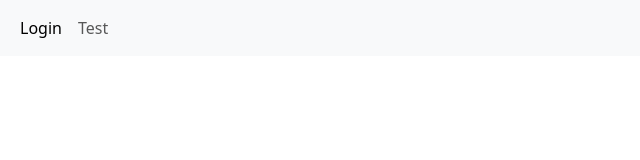
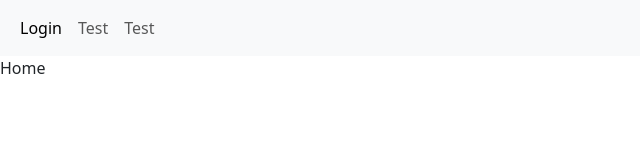
Before and after one commit to Abhibadan/chatON_frontend, a React (Create React App) app: page / in a window 1280 px wide. Shown: the top 160 px of the page, without its empty margins (0-640 px from the left). Built offline with nearby package versions, Linux system fonts and the light colour scheme.

Commit message:
auth change
authentication is implemented using localstorage

```diff
--- a/src/App.js
+++ b/src/App.js
@@ -1,5 +1,5 @@
 import React,{useEffect, useState} from "react";
-import { Routes, Route,useLocation, json } from "react-router-dom";
+import { Routes, Route,useLocation,useNavigate } from "react-router-dom";
 import Login from "./pages/Login";
 import Home from "./pages/Home";
 import Chat from "./pages/Chat";
@@ -7,20 +7,19 @@ import Navbar from "./pages/Navbar";
 import { ToastContainer } from "react-toastify";
 import 'react-bootstrap';
 function App() {
-  const [loginState,setLoginState]=useState(false);
-  const [loginUser,setLoginUser]=useState('');
-
   const location=useLocation();
-  const discard_route=['/','/login','/registration'];
-
+  const navigate=useNavigate();
+  const discard_route=['/login','/registration'];
+  const user=JSON.parse(localStorage.getItem('Auth'))||false;
+  console.log(user);
   return (
     <div className="App">
-      {!discard_route.includes(location.pathname)&&<Navbar/>}
+      {!discard_route.includes(location.pathname)&&<Navbar user={user}/>}
       <ToastContainer />
       <Routes>
         <Route path='/' element={<Home/>}/>
-        <Route path='/login' element={<Login setLoginState={setLoginState} setLoginUser={setLoginUser}/>}/>
-        <Route path='/chat' element={<Chat loginState={loginState} loginUser={loginUser} />}/>
+        <Route path='/login' element={<Login/>}/>
+        <Route path='/chat' element={user._id && localStorage.hasOwnProperty('token')?<Chat/>:<Login/>}/>
       </Routes>
     </div>
   );
--- a/src/pages/Chat.jsx
+++ b/src/pages/Chat.jsx
@@ -3,18 +3,19 @@ import { toast } from "react-toastify";
 import io from "socket.io-client";
 import { useNavigate } from "react-router-dom";
 
-const Chat = ({loginState,loginUser}) => {
+const Chat = () => {
   const navigate =useNavigate();
   const [message, setMessage] = useState("");
   const [oldMessages,setOldMessages]=useState([]);
   const [socket,setSocket]=useState(null);
   const token=localStorage.getItem('token');
+  const user=JSON.parse(localStorage.getItem('Auth'))||false;
   useEffect(() => {
     const socket= io("http://127.0.0.1:5050",{ query: {
-      user_id: loginUser,
+      user_id: user._id,
     },auth: { token }});
     setSocket(socket);
-    if(loginState){
+    if(true){
       socket.on("connect", () => {
         console.log(socket.id);
       });
@@ -38,7 +39,7 @@ const Chat = ({loginState,loginUser}) => {
     }
 
     return () => {
-      socket.emit("offline",loginUser);
+      socket.emit("offline",user._id);
       socket.disconnect();
     };
   }, []);
--- a/src/pages/Home.jsx
+++ b/src/pages/Home.jsx
@@ -4,35 +4,7 @@ import { NavLink } from 'react-router-dom';
 const Home=()=>{
   return (
     <>
-      <nav className="navbar navbar-expand-lg navbar-light bg-light">
-        <div className="container-fluid">
-          <button
-            className="navbar-toggler"
-            type="button"
-            data-bs-toggle="collapse"
-            data-bs-target="#navbarNav"
-            aria-controls="navbarNav"
-            aria-expanded="false"
-            aria-label="Toggle navigation"
-          >
-            <span className="navbar-toggler-icon"></span>
-          </button>
-          <div className="collapse navbar-collapse" id="navbarNav">
-            <ul className="navbar-nav">
-              <li className="nav-item">
-                <NavLink to="/login" className="nav-link active" aria-current="page">
-                  Login
-                </NavLink>
-              </li>
-              <li className="nav-item">
-                <NavLink to="/test" className="nav-link">
-                  Test
-                </NavLink>
-              </li>
-            </ul>
-          </div>
-        </div>
-      </nav>
+      Home
     </>
   )
 }
--- a/src/pages/Login.jsx
+++ b/src/pages/Login.jsx
@@ -3,7 +3,7 @@ import io from "socket.io-client";
 import axios from "axios";
 import { toast } from "react-toastify";
 import { useNavigate } from "react-router-dom";
-const Login = ({setLoginState,setLoginUser}) => {
+const Login = () => {
   const navigation=useNavigate();
   const [email,setEmail]=useState('');
   const [password,setPassword]=useState('');
@@ -23,8 +23,7 @@ const Login = ({setLoginState,setLoginUser}) => {
     }).then((response)=>{
       if(response.status===200){
         localStorage.setItem('token',response.data.auth);
-        setLoginState(true);
-        setLoginUser(response.data.user._id);
+        localStorage.setItem('Auth',JSON.stringify(response.data.user));
         toast.success(response.data.message);
         navigation('/chat')
       }
--- a/src/pages/Navbar.jsx
+++ b/src/pages/Navbar.jsx
@@ -1,6 +1,7 @@
 import React from 'react'
-import { NavLink } from 'react-router-dom'
-const Navbar=()=> {
+import { NavLink,useLocation } from 'react-router-dom'
+const Navbar=({user})=> {
+  const location=useLocation();
   return (
     <>
       <nav className="navbar navbar-expand-lg navbar-light bg-light">
@@ -18,11 +19,16 @@ const Navbar=()=> {
           </button>
           <div className="collapse navbar-collapse" id="navbarNav">
             <ul className="navbar-nav">
-              <li className="nav-item">
+
+              {user?._id && localStorage.hasOwnProperty('token')?<li className="nav-item">
                 <NavLink to="/chat" className="nav-link active" aria-current="page">
                   Chat
                 </NavLink>
-              </li>
+              </li>:<li className="nav-item">
+                <NavLink to="/login" className="nav-link active" aria-current="page">
+                  Login
+                </NavLink>
+              </li>}
               <li className="nav-item">
                 <NavLink to="/test" className="nav-link">
                   Test
```
